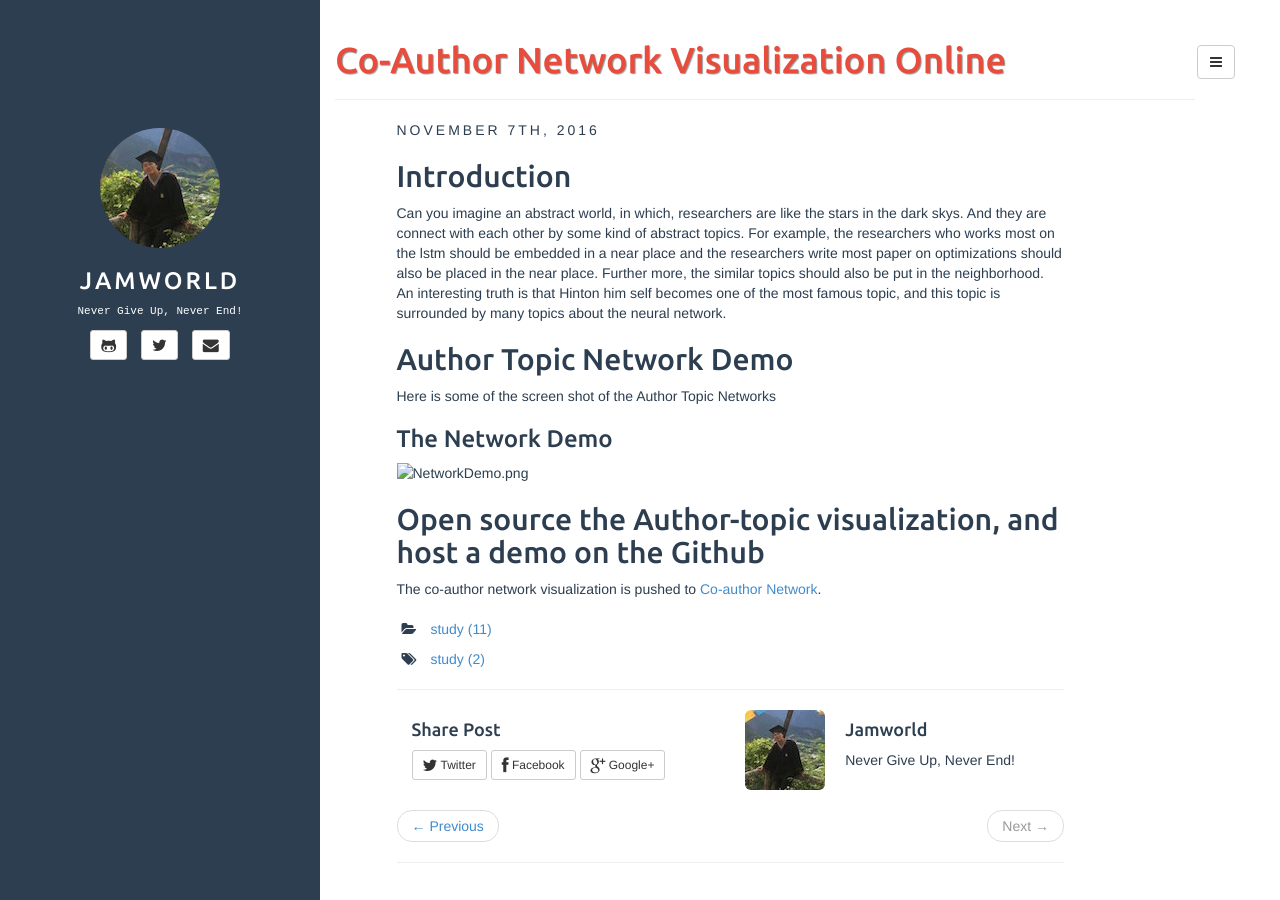
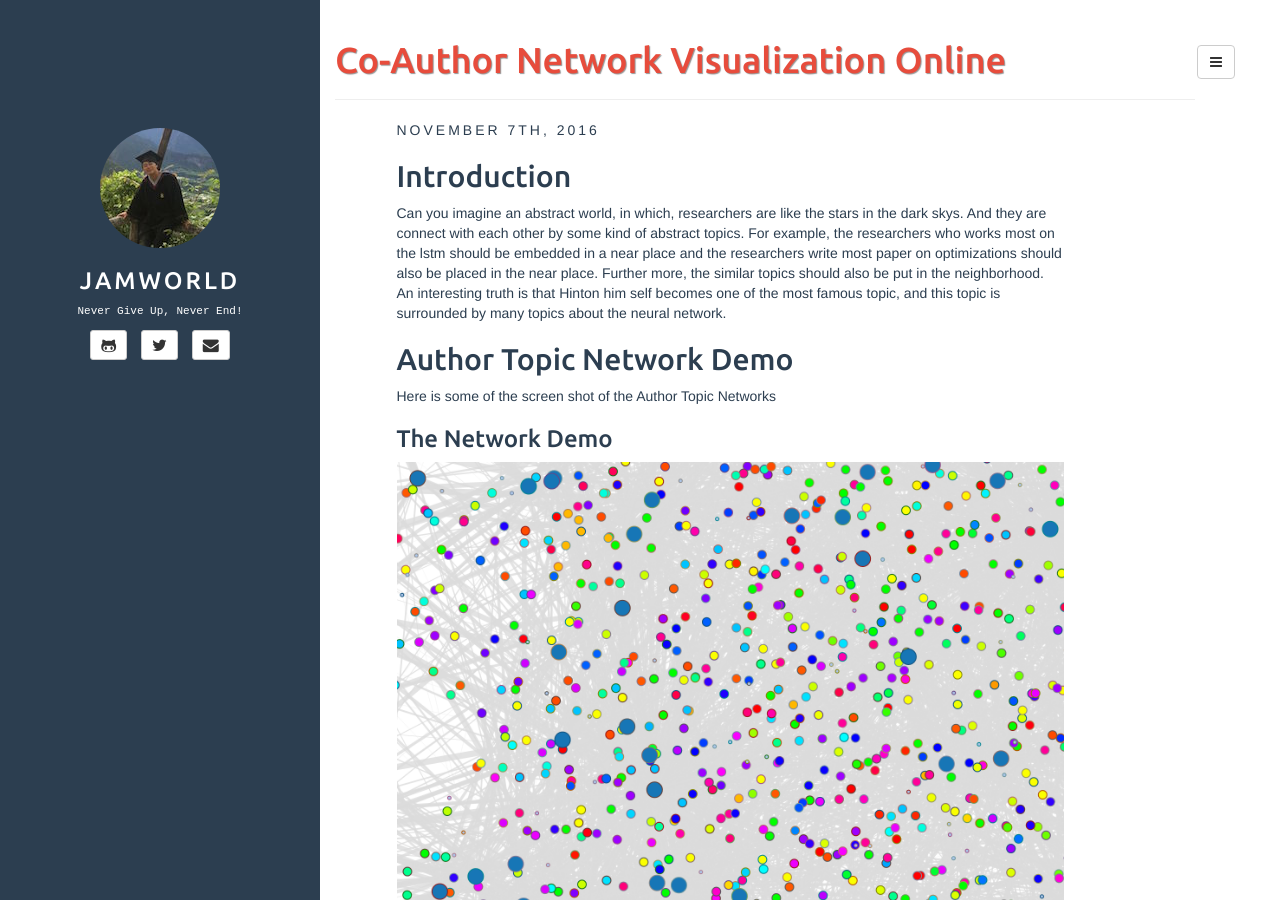
Before and after one commit to jam-world/jam-world.github.io, a Jekyll site: the page built from _posts/2016-11-07-co-author-network-visualization-online.html, in a window 1280 px wide and 900 px high. Built offline with Jekyll 4.4.1, drawn with Linux system fonts in a browser that asks for light colours.

Commit message:
add the image to my post

```diff
--- a/_posts/2016-11-07-co-author-network-visualization-online.html
+++ b/_posts/2016-11-07-co-author-network-visualization-online.html
@@ -30,7 +30,7 @@ Here is some of the screen shot of the Author Topic Networks
 <div class="outline-text-3" id="text-orgheadline3">
 
 <div class="figure">
-<p><img src="img/NetworkDemo.png" alt="NetworkDemo.png" />
+<p><img src="/img/NetworkDemo.png" alt="NetworkDemo.png" />
 </p>
 </div>
 </div>
```
